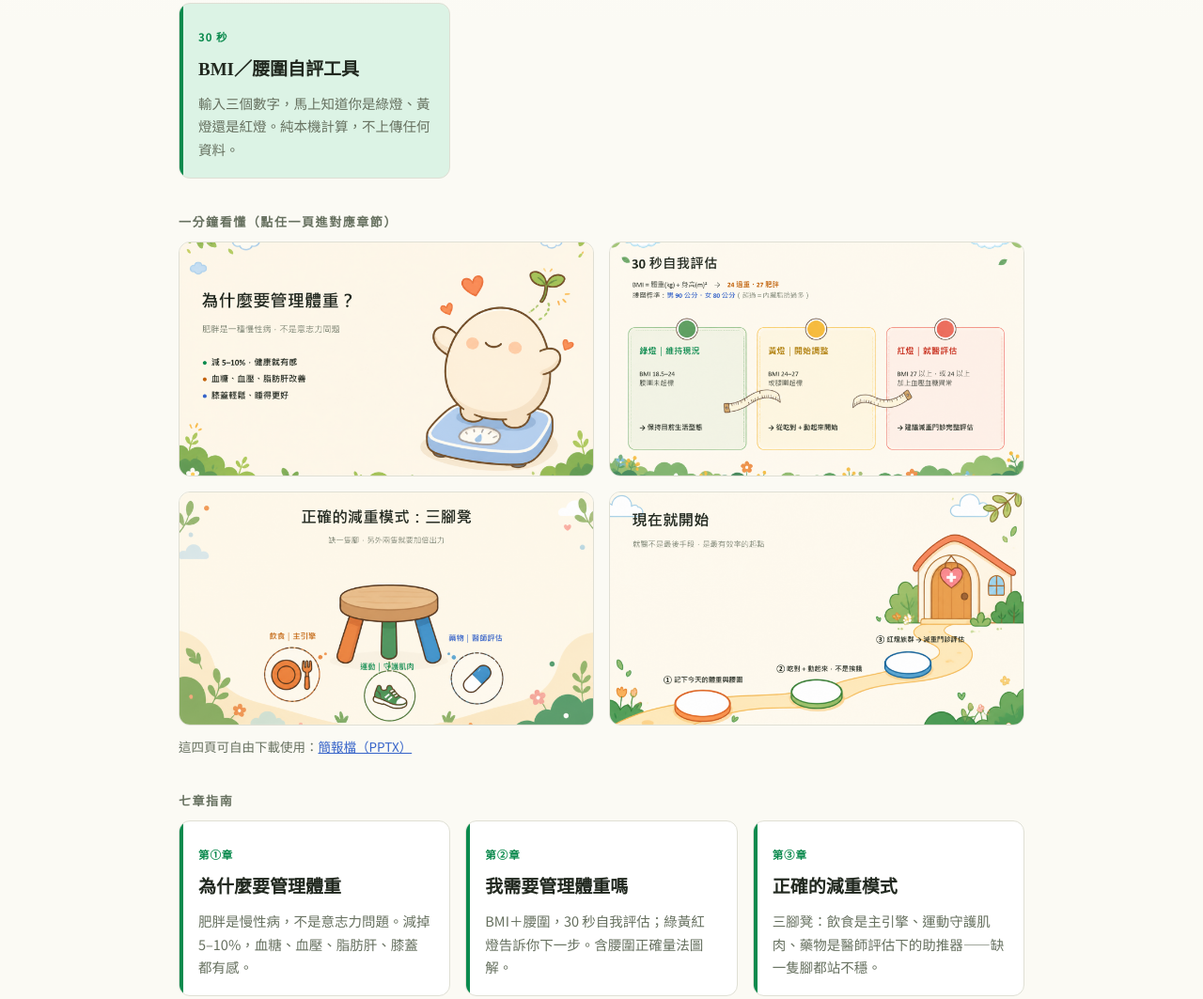
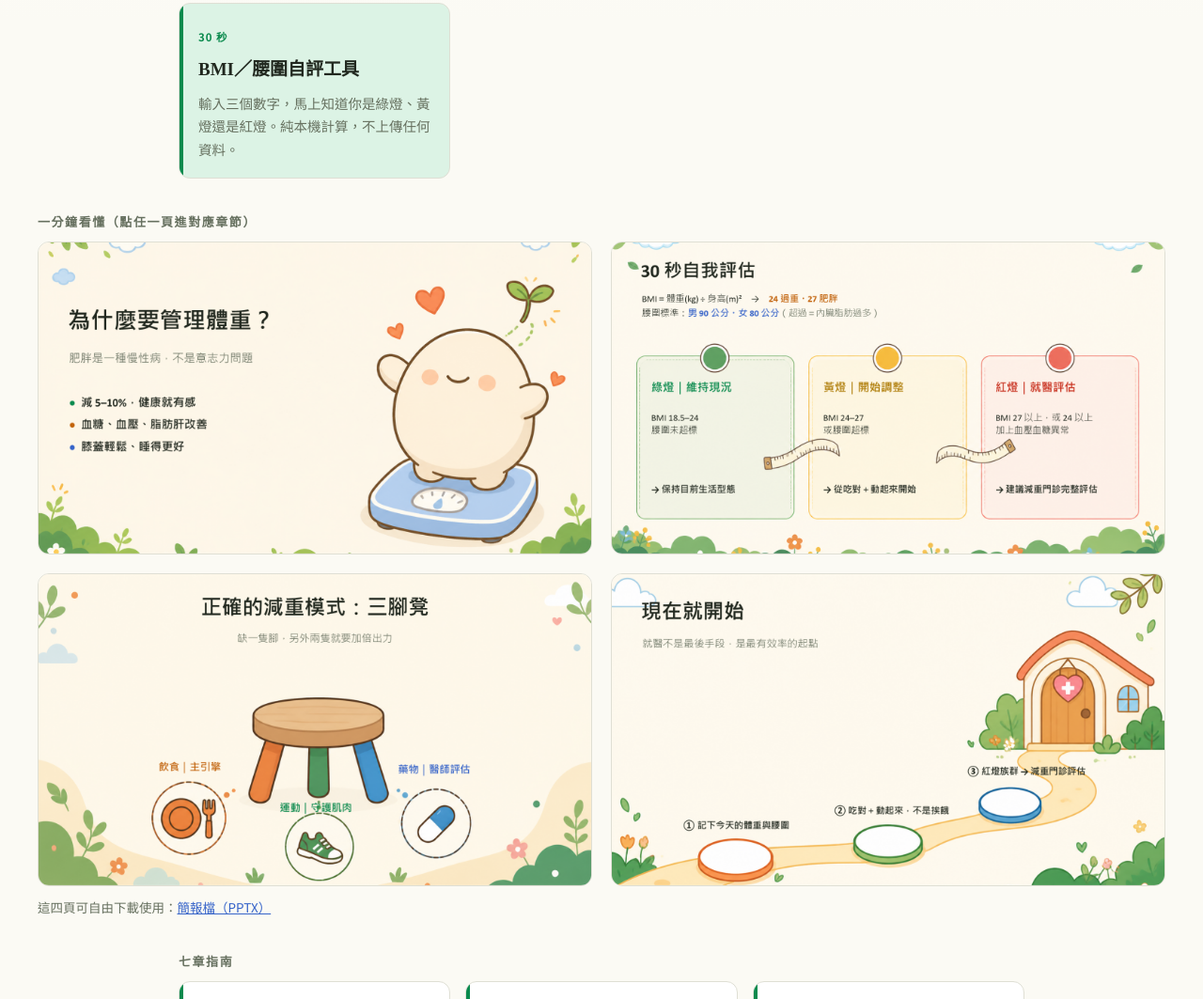
Before and after one commit to philia81301-commits/healthy-weight-public, a plain HTML site: page docs/index.html in a window 1280 px wide. Shown: the part 398-1461 px from the top of the page at 94% size. Drawn offline with Linux system fonts and the light colour scheme; a web font is replaced by a local one.

Commit message:
首頁簡報區放大：獨立 1240px 寬版容器，桌機雙欄、窄螢幕單欄滿版
Co-Authored-By: Claude Fable 5 <noreply@anthropic.com>

```diff
--- a/docs/index.html
+++ b/docs/index.html
@@ -66,8 +66,10 @@ a{color:var(--rx)}
 .card.tool{background:var(--move-soft)}
 .card.tool::after{background:var(--move)}
 
-/* 首頁簡報四格 */
-.slides{display:grid;grid-template-columns:repeat(auto-fit,minmax(300px,1fr));gap:16px}
+/* 首頁簡報四格（寬版容器，視覺主角） */
+.wrapwide{max-width:1240px;margin:0 auto;padding:0 20px}
+.slides{display:grid;grid-template-columns:repeat(auto-fit,minmax(420px,1fr));gap:20px}
+@media(max-width:900px){.slides{grid-template-columns:1fr}}
 .slides a{display:block;border-radius:12px;overflow:hidden;border:1px solid var(--line);
   transition:.16s;background:#fff}
 .slides a:hover{transform:translateY(-2px);box-shadow:0 8px 22px rgba(0,0,0,.12);border-color:#C9C9BA}
@@ -187,7 +189,9 @@ footer b{color:var(--ink)}
   <div class="cards">
     <a class="card tool" href="check-tool.html"><span class="lv">30 秒</span><h3>BMI／腰圍自評工具</h3><p>輸入三個數字，馬上知道你是綠燈、黃燈還是紅燈。純本機計算，不上傳任何資料。</p></a>
   </div>
+</div>
 
+<div class="wrapwide">
   <div class="sec">一分鐘看懂（點任一頁進對應章節）</div>
   <div class="slides">
     <a href="risk.html"><img src="assets/slide1.png" alt="為什麼要管理體重：肥胖是慢性病，減 5–10% 就有感" loading="lazy"></a>
@@ -196,6 +200,9 @@ footer b{color:var(--ink)}
     <a href="clinic.html"><img src="assets/slide4.png" alt="現在就開始：三步行動與就醫指引" loading="lazy"></a>
   </div>
   <p class="dl">這四頁可自由下載使用：<a href="https://github.com/philia81301-commits/healthy-weight-public/raw/master/slides/%E5%81%A5%E5%BA%B7%E9%AB%94%E9%87%8D%E7%AE%A1%E7%90%86-4%E9%A0%81%E7%B0%A1%E5%A0%B1.pptx">簡報檔（PPTX）</a></p>
+</div>
+
+<div class="wrap">
 
   <div class="sec">七章指南</div>
   <div class="cards">
```
Also changed, not shown: docs/check-tool.html (+4 -2 lines), docs/check.html (+4 -2 lines), docs/clinic.html (+4 -2 lines), docs/eat.html (+4 -2 lines), docs/meds.html (+4 -2 lines), docs/model.html (+4 -2 lines), docs/move.html (+4 -2 lines), docs/risk.html (+4 -2 lines), tools/build-site.js (+9 -2 lines).
